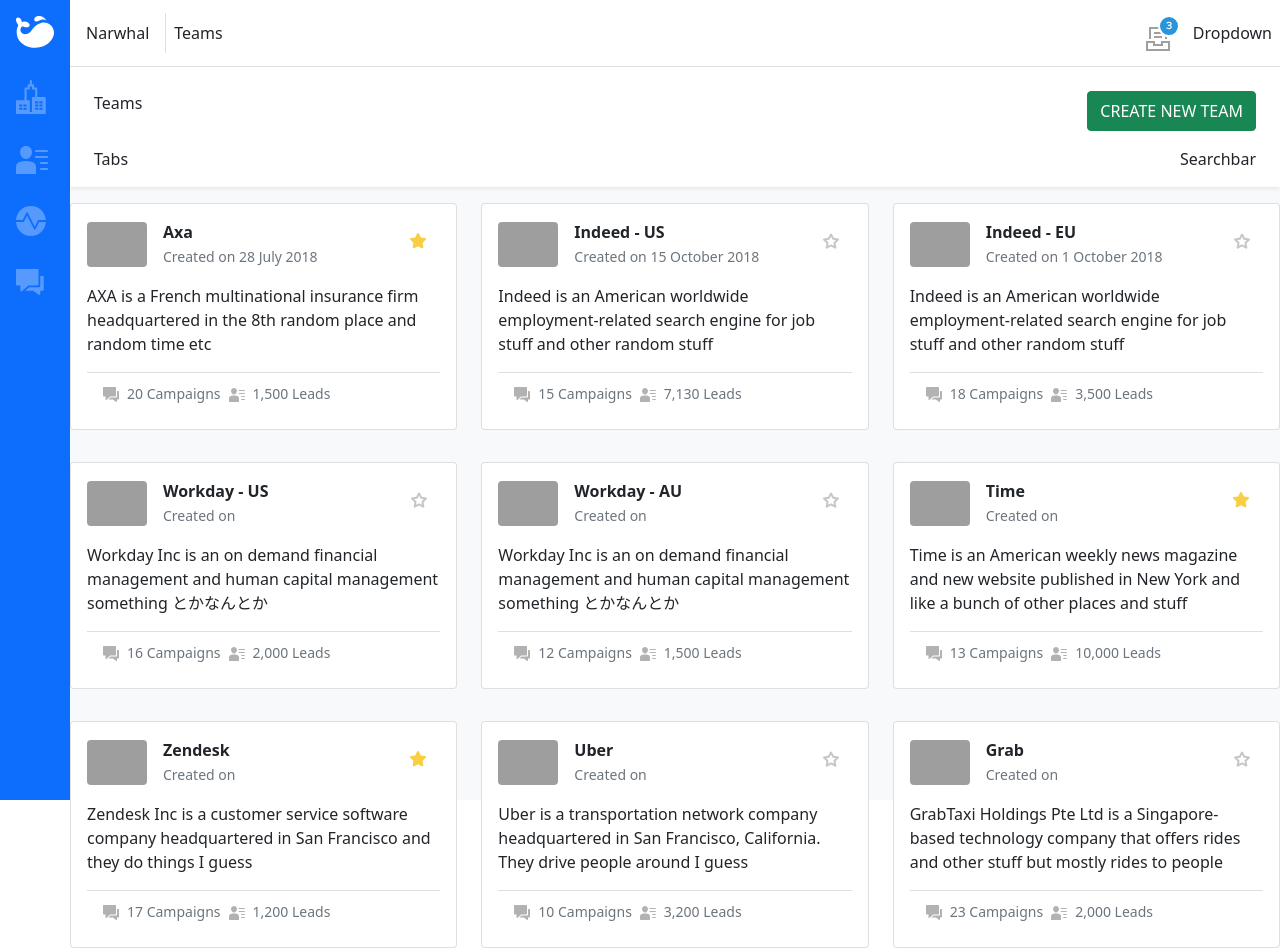
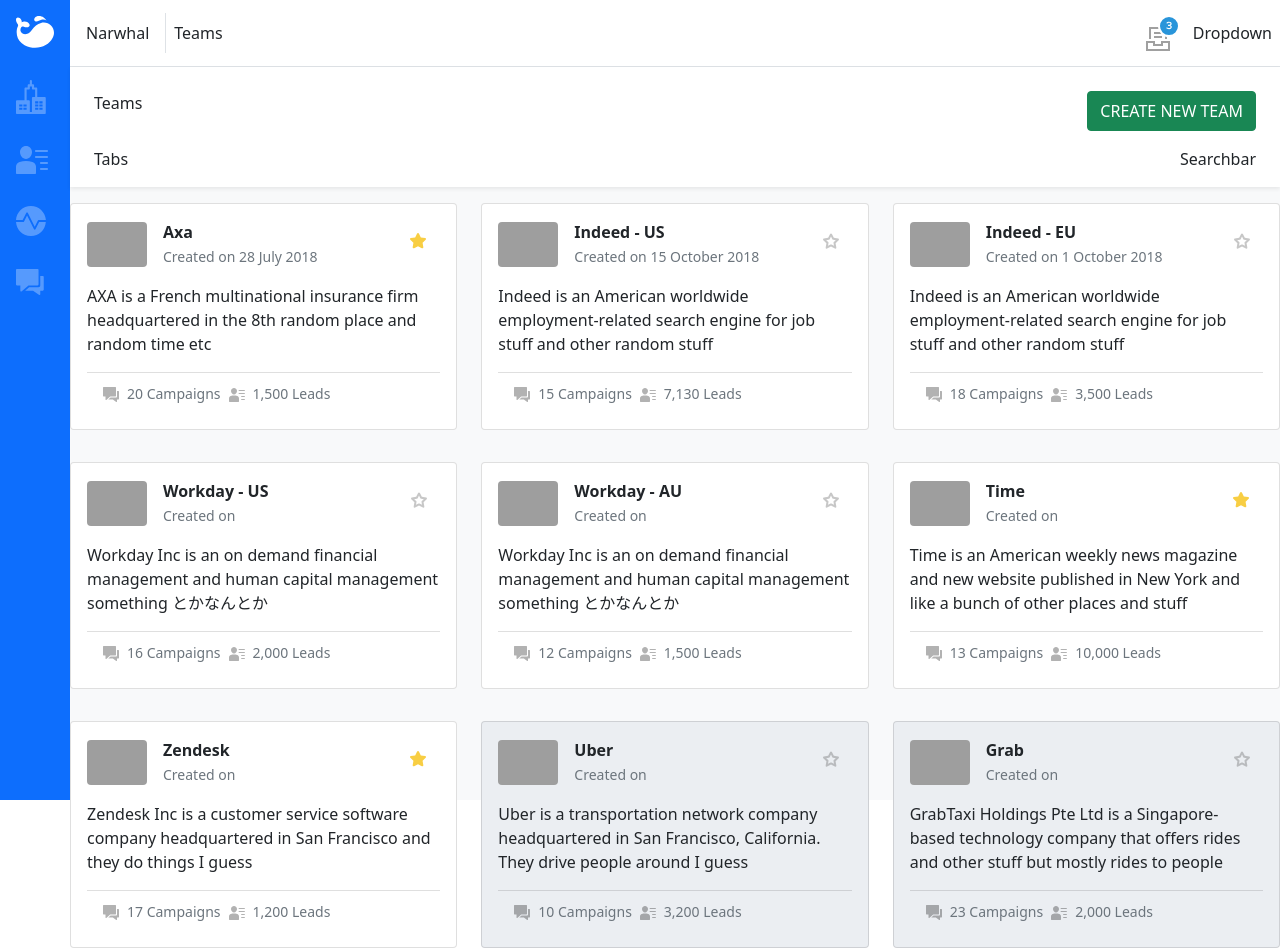
Before and after one commit to kyrogex1/Teams, a React (Create React App) app: page / in a window 1280 px wide. Shown: the top 952 px of the page. Built offline with nearby package versions, Linux system fonts and the light colour scheme; grey boxes are pictures that could not be loaded.

Commit message:
Added archived status to team card

```diff
--- a/public/index.html
+++ b/public/index.html
@@ -22,6 +22,10 @@
       .sidebarElements.active img,
       .sidebarElements:hover img {
         opacity: 1;
+      }
+
+      .team-card.archived {
+        background: #ebeef2;
       }
     </style>
     <meta name="viewport" content="width=device-width, initial-scale=1" />
--- a/src/components/TeamCard.js
+++ b/src/components/TeamCard.js
@@ -7,7 +7,11 @@
 export class TeamCard extends Component {
   render() {
     return (
-      <div className="card my-3">
+      <div
+        className={`card my-3 ${
+          this.props.is_archived ? "team-card archived" : ""
+        }`}
+      >
         <div className="card-body">
           {/* Card header */}
           <div class="d-flex align-items-center mb-3">
```
